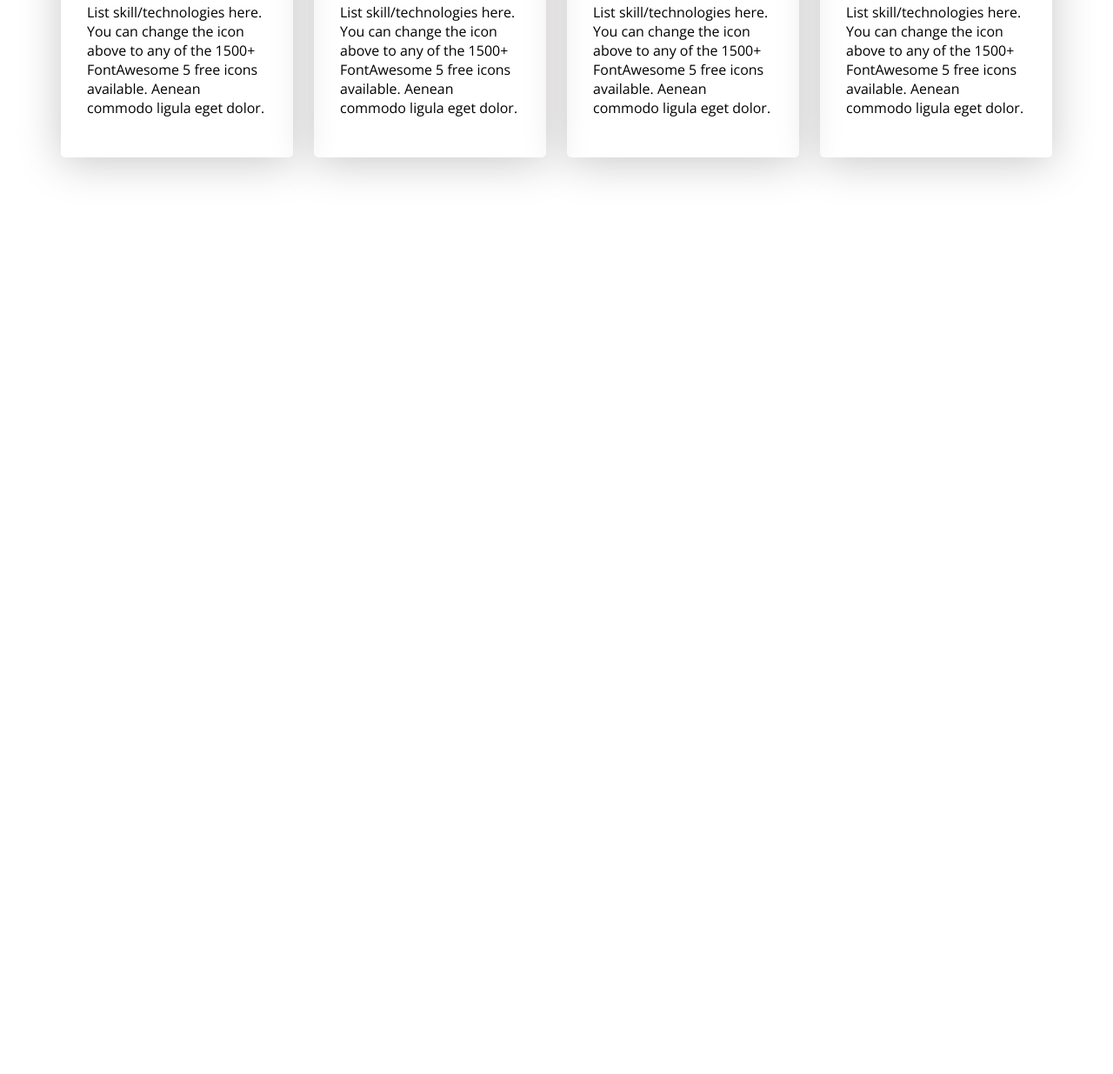
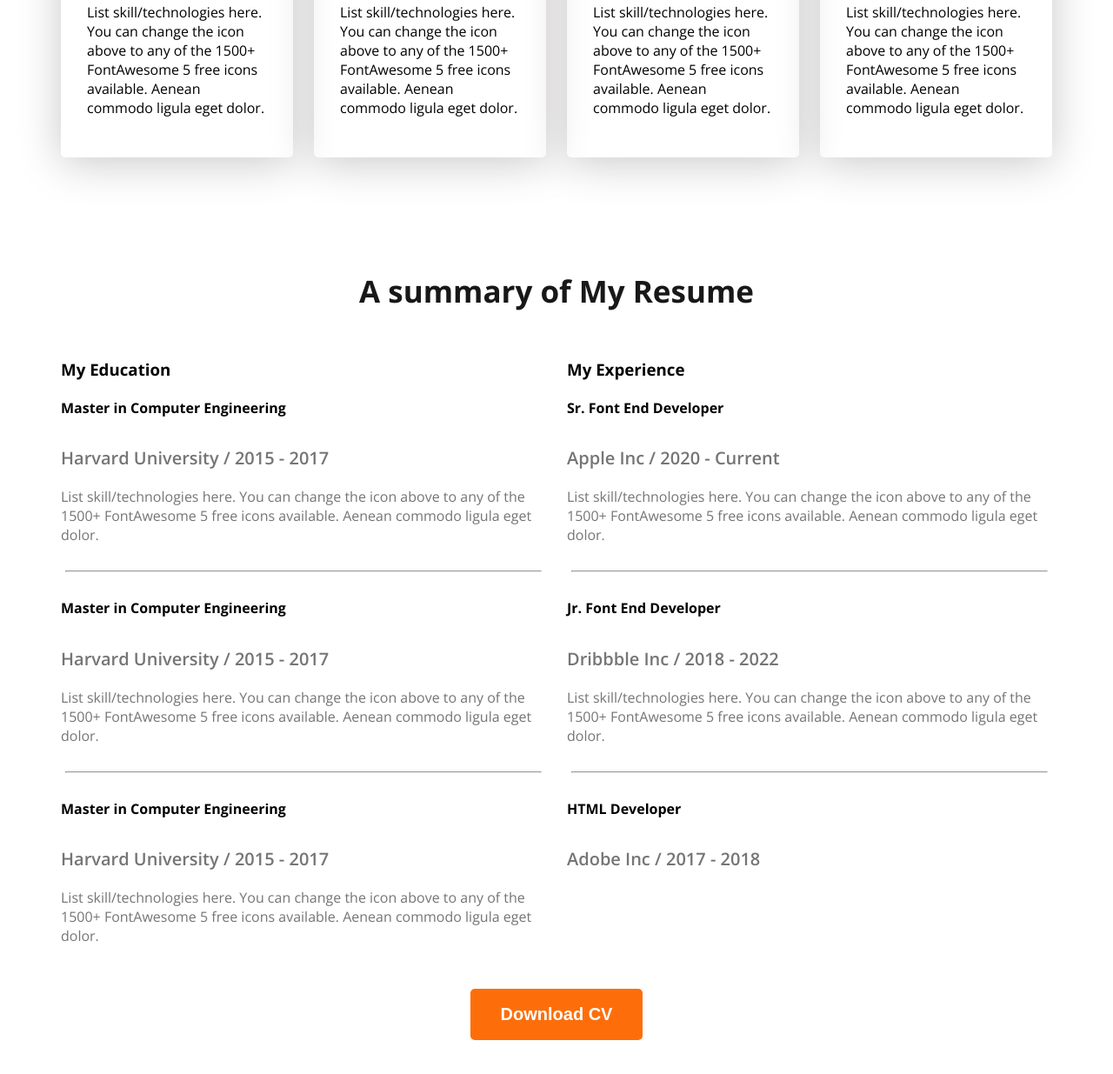
Before and after one commit to dev-ummehani/web-developer-portfolio, a plain HTML site: page index.html in a window 1280 px wide. Shown: the part 1962-3197 px from the top of the page at 87% size. Before the commit the page ends 2273 px from the top, so only its background shows below. Drawn offline with nearby package versions, Linux system fonts and the light colour scheme.

Commit message:
added an index.html file

```diff
--- a/index.html
+++ b/index.html
@@ -85,6 +85,59 @@
                 </div>
             </div>
          </section>
+         <section class="resume">
+            <h3 class="section-title text-center">A summary of My Resume</h3>
+            <div class="resume-container">
+                <div class="resume-column">
+                    <h3 class="resume-column-title">My Education</h3>
+                    <div class="experience">
+                        <h4 class="experience-title">Master in Computer Engineering</h4>
+                        <h5 class="experience-sub-title">Harvard University / 2015 - 2017</h5>
+                        <div class="experience-description">List skill/technologies here. You can change the icon above
+to any of the 1500+ FontAwesome 5 free icons available. Aenean commodo ligula eget dolor.</div>
+                    </div>
+                    <hr>
+                    <div class="experience">
+                        <h4 class="experience-title">Master in Computer Engineering</h4>
+                        <h5 class="experience-sub-title">Harvard University / 2015 - 2017</h5>
+                        <div class="experience-description">List skill/technologies here. You can change the icon above
+to any of the 1500+ FontAwesome 5 free icons available. Aenean commodo ligula eget dolor.</div>
+                    </div>
+                    <hr>
+                    <div class="experience">
+                        <h4 class="experience-title">Master in Computer Engineering</h4>
+                        <h5 class="experience-sub-title">Harvard University / 2015 - 2017</h5>
+                        <div class="experience-description">List skill/technologies here. You can change the icon above
+to any of the 1500+ FontAwesome 5 free icons available. Aenean commodo ligula eget dolor.</div>
+                    </div>
+                </div>
+                <div class="resume-column">
+                    <h3 class="resume-column-title">My Experience</h3>
+                    <div class="experience">
+                        <h4 class="experience-title">Sr. Font End Developer</h4>
+                        <h5 class="experience-sub-title">Apple Inc / 2020 - Current</h5>
+                        <div class="experience-description">List skill/technologies here. You can change the icon above
+to any of the 1500+ FontAwesome 5 free icons available. Aenean commodo ligula eget dolor.</div>
+                    </div>
+                    <hr>
+                    <div class="experience">
+                        <h4 class="experience-title">Jr. Font End Developer</h4>
+                        <h5 class="experience-sub-title">Dribbble Inc / 2018 - 2022</h5>
+                        <div class="experience-description">List skill/technologies here. You can change the icon above
+to any of the 1500+ FontAwesome 5 free icons available. Aenean commodo ligula eget dolor.</div>
+                    </div>
+                    <hr>
+                    <div class="experience">
+                        <h4 class="experience-title">HTML Developer</h4>
+                        <h5 class="experience-sub-title">Adobe Inc / 2017 - 2018</h5>
+                        <div class="experience-description"></div>
+                    </div>
+                </div>
+            </div>
+            <div class="text-center resume-download-cv">
+                <button class="btn-primary text-center">Download CV</button>
+            </div>
+         </section>
     </main>
     <footer></footer>
 </body>
--- a/styles/portfolio.css
+++ b/styles/portfolio.css
@@ -127,3 +127,23 @@ nav ul li{
    box-shadow: 0px 6px 50px 0px rgb(202, 200, 200);
    border-radius: 5px;
  }
+ /* resume section style */
+ .resume-container{
+   display: flex;
+   gap: 24px;
+ }
+ .experience-sub-title{
+   color: #757575;
+   font-size: 20px;
+   font-weight: 600;
+   margin-bottom: 20px;
+ }
+ .experience-description{
+   color: #757575;
+ }
+ .resume hr{
+   margin: 30px 5px;
+ }
+ .resume-download-cv{
+   margin-top: 50px;
+ }
```
